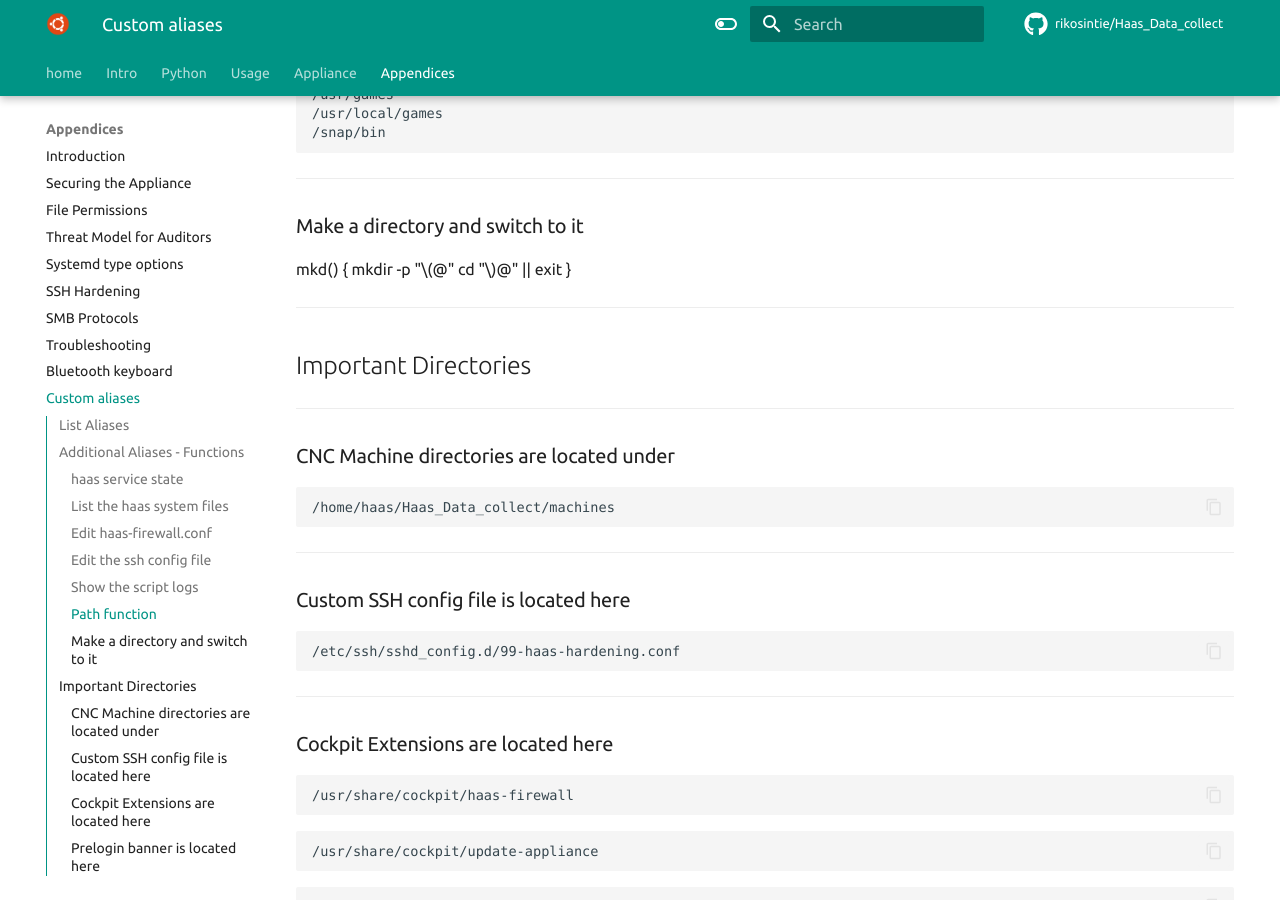
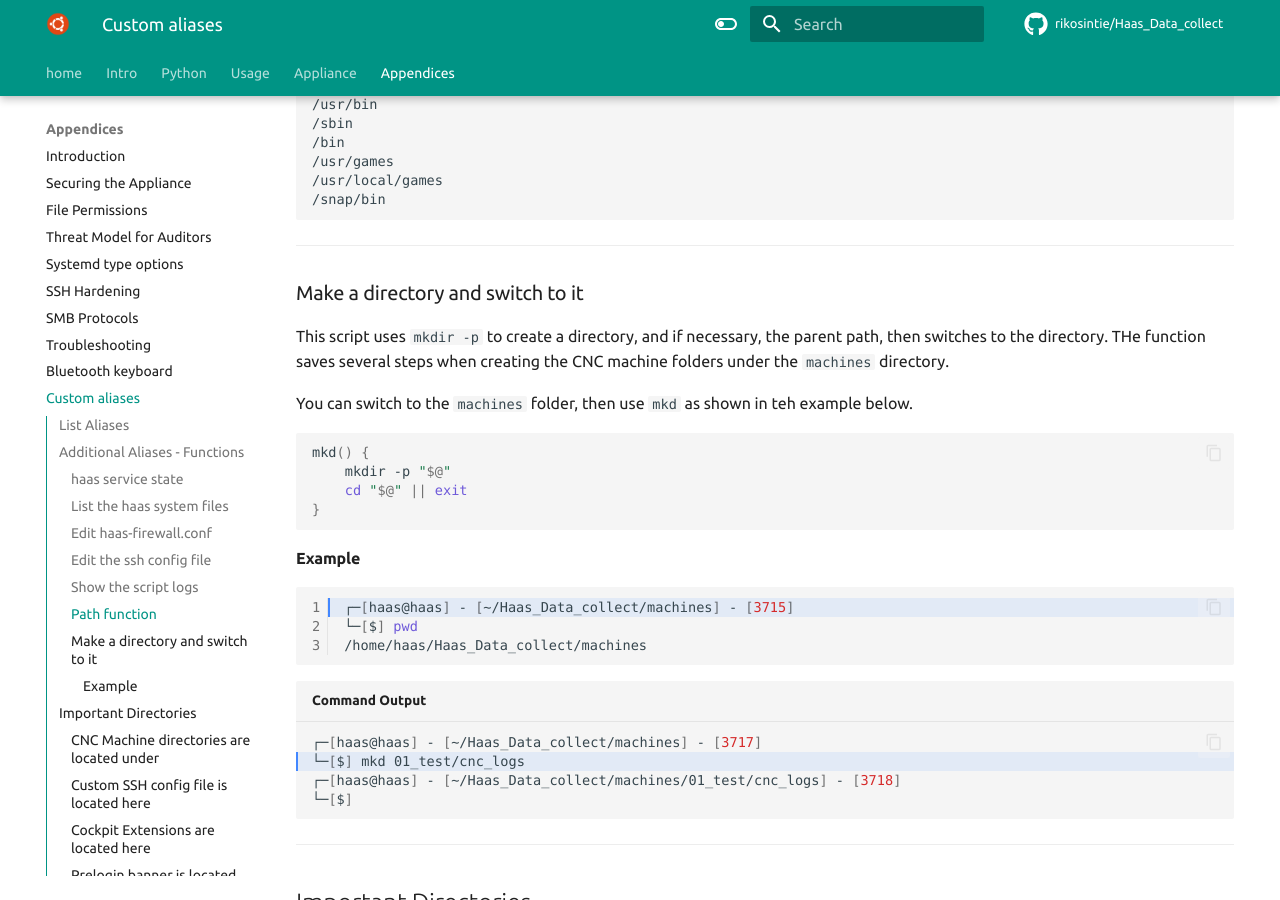
Before and after one commit to rikosintie/Haas_Data_collect, an MkDocs documentation site: the page built from docs/appendices/appendix-i.md, in a window 1280 px wide and 900 px high, scrolled down 5850 px. Built offline with MkDocs 1.6.1 and Material for MkDocs 9.7.7, drawn with Linux system fonts in a browser that asks for light colours; some web fonts are replaced; comment, search, counter and statistics services are not loaded; some of the changed text lies outside the part shown.

Commit message:
Git Title: docs/appendices/appendix-i.md: Added an example for mkd

````diff
--- a/docs/appendices/appendix-i.md
+++ b/docs/appendices/appendix-i.md
@@ -9,6 +9,8 @@ The Linux shell allows a mix of `aliases` and `functions` to simplify common tas
 - View the files in the cockpit extension directories
 - output the complete path, one elemenet per line
 - make a directory and switch to it.
+
+I wrote a book on using Ubuntu for network engineering this chapter dives deeper on setting up a great terminal. Here is a link to it: [Build a Great Terminal](https://rikosintie.github.io/Ubuntu4NetworkEngineers/terminal/#install-oh-my-zsh)
 
 You don't have to be logged in over ssh to use the terminal. The Cockpit management webpage has a terminal built in. You access the cockpit page at `https://<appliance_ip>:9090` or `http://dns_name:9090` if your appliance is registered in DNS (recommended). To edit the `haas-aliases.zsh` file, enter `ec1` at the terminal prompt. There is an alias defined that opens it in the `fresh` editor.
 
@@ -211,12 +213,31 @@ path() {
 
 ### Make a directory and switch to it
 
+This script uses `mkdir -p` to create a directory, and if necessary, the parent path, then switches to the directory. THe function saves several steps when creating the CNC machine folders under the `machines` directory.
 
+You can switch to the `machines` folder, then use `mkd` as shown in teh example below.
 
+```bash
 mkd() {
     mkdir -p "$@"
     cd "$@" || exit
 }
+```
+
+#### Example
+
+```bash linenums='1' hl_lines='1'
+┌─[haas@haas] - [~/Haas_Data_collect/machines] - [3715]
+└─[$] pwd
+/home/haas/Haas_Data_collect/machines
+```
+
+```bash hl_lines='2 5' title='Command Output'
+┌─[haas@haas] - [~/Haas_Data_collect/machines] - [3717]
+└─[$] mkd 01_test/cnc_logs
+┌─[haas@haas] - [~/Haas_Data_collect/machines/01_test/cnc_logs] - [3718]
+└─[$]
+```
 
 ----------------------------------------------------------------
 
````
